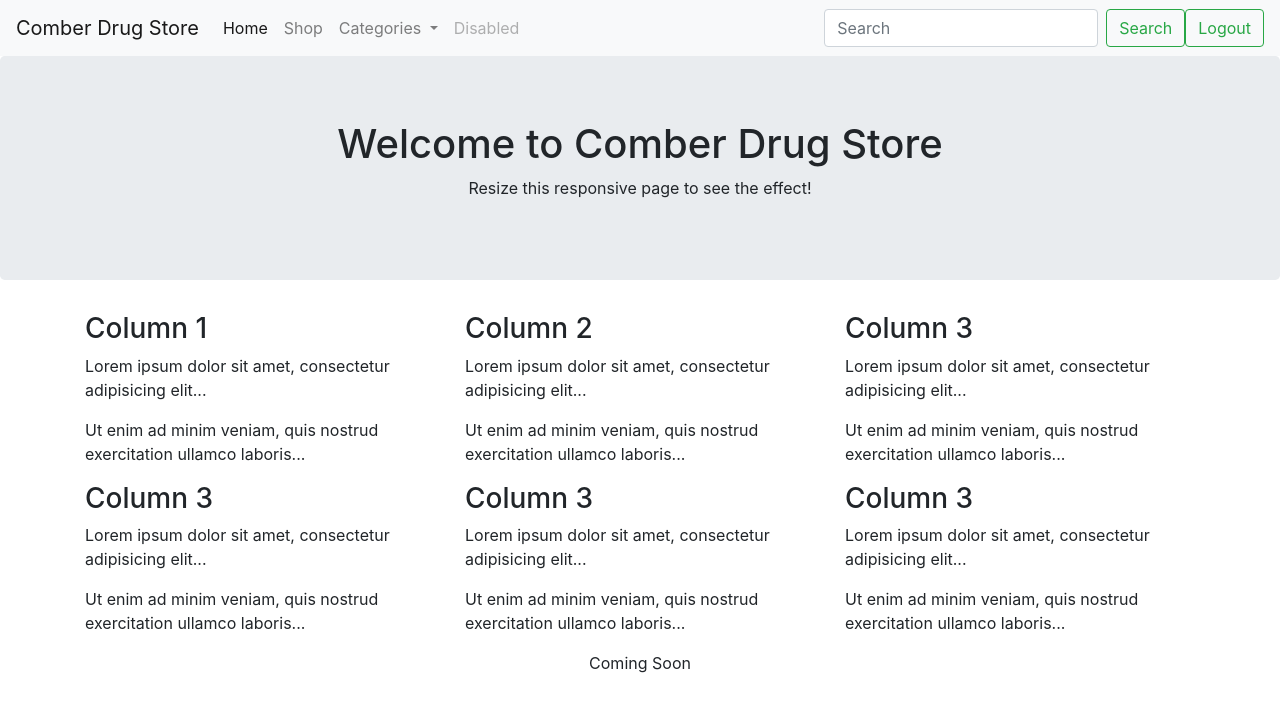
After one commit to npatel17Confed/WD3-Project-1, a PHP site: page /auth/Homepage.php in a window 1280 px wide. The commit adds this page. Shown: the top 712 px of the page. Run offline with PHP 8.4, Linux system fonts and the light colour scheme.

Commit message:
created rough  homepage

```diff
--- /dev/null
+++ b/auth/Homepage.php
@@ -0,0 +1,100 @@
+<!DOCTYPE html>
+<html lang="en">
+<head>
+    <meta charset="UTF-8">
+    <meta http-equiv="X-UA-Compatible" content="IE=edge">
+    <meta name="viewport" content="width=device-width, initial-scale=1.0">
+    <title>Document</title>
+
+    <link rel="stylesheet" href="https://maxcdn.bootstrapcdn.com/bootstrap/4.0.0/css/bootstrap.min.css" integrity="sha384-Gn5384xqQ1aoWXA+058RXPxPg6fy4IWvTNh0E263XmFcJlSAwiGgFAW/dAiS6JXm" crossorigin="anonymous">
+    <?php include '../partials/metadata.php'; ?>
+</head>
+<body>
+
+
+
+<nav class="navbar navbar-expand-lg navbar-light bg-light">
+  <a class="navbar-brand" href="#">Comber Drug Store</a>
+  <button class="navbar-toggler" type="button" data-toggle="collapse" data-target="#navbarSupportedContent" aria-controls="navbarSupportedContent" aria-expanded="false" aria-label="Toggle navigation">
+    <span class="navbar-toggler-icon"></span>
+  </button>
+
+  <div class="collapse navbar-collapse" id="navbarSupportedContent">
+    <ul class="navbar-nav mr-auto">
+      <li class="nav-item active">
+        <a class="nav-link" href="#">Home <span class="sr-only">(current)</span></a>
+      </li>
+      <li class="nav-item">
+        <a class="nav-link" href="#">Shop</a>
+      </li>
+      <li class="nav-item dropdown">
+        <a class="nav-link dropdown-toggle" href="#" id="navbarDropdown" role="button" data-toggle="dropdown" aria-haspopup="true" aria-expanded="false">
+          Categories
+        </a>
+        <div class="dropdown-menu" aria-labelledby="navbarDropdown">
+          <a class="dropdown-item" href="#">#1</a>
+          <a class="dropdown-item" href="#">#2</a>
+          <div class="dropdown-divider"></div>
+          <a class="dropdown-item" href="#">#3</a>
+        </div>
+      </li>
+      <li class="nav-item">
+        <a class="nav-link disabled" href="#">Disabled</a>
+      </li>
+    </ul>
+    <form class="form-inline my-2 my-lg-0">
+      <input class="form-control mr-sm-2" type="search" placeholder="Search" aria-label="Search">
+      <button class="btn btn-outline-success my-2 my-sm-0" type="submit">Search</button>
+      <button class="btn btn-outline-success my-2 my-sm-0" type="submit">Logout</button>
+
+    </form>
+  </div>
+</nav>
+
+
+<div class="jumbotron text-center">
+  <h1>Welcome to Comber Drug Store</h1>
+  <p>Resize this responsive page to see the effect!</p>
+</div>
+
+<div class="container">
+  <div class="row">
+    <div class="col-sm-4">
+      <h3>Column 1</h3>
+      <p>Lorem ipsum dolor sit amet, consectetur adipisicing elit...</p>
+      <p>Ut enim ad minim veniam, quis nostrud exercitation ullamco laboris...</p>
+    </div>
+    <div class="col-sm-4">
+      <h3>Column 2</h3>
+      <p>Lorem ipsum dolor sit amet, consectetur adipisicing elit...</p>
+      <p>Ut enim ad minim veniam, quis nostrud exercitation ullamco laboris...</p>
+    </div>
+    <div class="col-sm-4">
+      <h3>Column 3</h3>
+      <p>Lorem ipsum dolor sit amet, consectetur adipisicing elit...</p>
+      <p>Ut enim ad minim veniam, quis nostrud exercitation ullamco laboris...</p>
+    </div>
+    <div class="col-sm-4">
+      <h3>Column 3</h3>
+      <p>Lorem ipsum dolor sit amet, consectetur adipisicing elit...</p>
+      <p>Ut enim ad minim veniam, quis nostrud exercitation ullamco laboris...</p>
+    </div>
+    <div class="col-sm-4">
+      <h3>Column 3</h3>
+      <p>Lorem ipsum dolor sit amet, consectetur adipisicing elit...</p>
+      <p>Ut enim ad minim veniam, quis nostrud exercitation ullamco laboris...</p>
+    </div>
+    <div class="col-sm-4">
+      <h3>Column 3</h3>
+      <p>Lorem ipsum dolor sit amet, consectetur adipisicing elit...</p>
+      <p>Ut enim ad minim veniam, quis nostrud exercitation ullamco laboris...</p>
+    </div>
+  </div>
+</div>
+
+<footer class="container-fluid bg-4 text-center">
+  <p>Coming Soon </p>
+</footer>
+
+</body>
+</html>
--- a/partials/metadata.php
+++ b/partials/metadata.php
@@ -3,4 +3,5 @@
     <meta name="viewport" content="width=device-width, initial-scale=1">
     <link href="https://cdn.jsdelivr.net/npm/bootstrap@5.0.2/dist/css/bootstrap.min.css" rel="stylesheet" integrity="sha384-EVSTQN3/azprG1Anm3QDgpJLIm9Nao0Yz1ztcQTwFspd3yD65VohhpuuCOmLASjC" crossorigin="anonymous">
     <title>Page</title>
+    <link rel="stylesheet" href="https://maxcdn.bootstrapcdn.com/bootstrap/4.0.0/css/bootstrap.min.css" integrity="sha384-Gn5384xqQ1aoWXA+058RXPxPg6fy4IWvTNh0E263XmFcJlSAwiGgFAW/dAiS6JXm" crossorigin="anonymous">
 </head>
```
